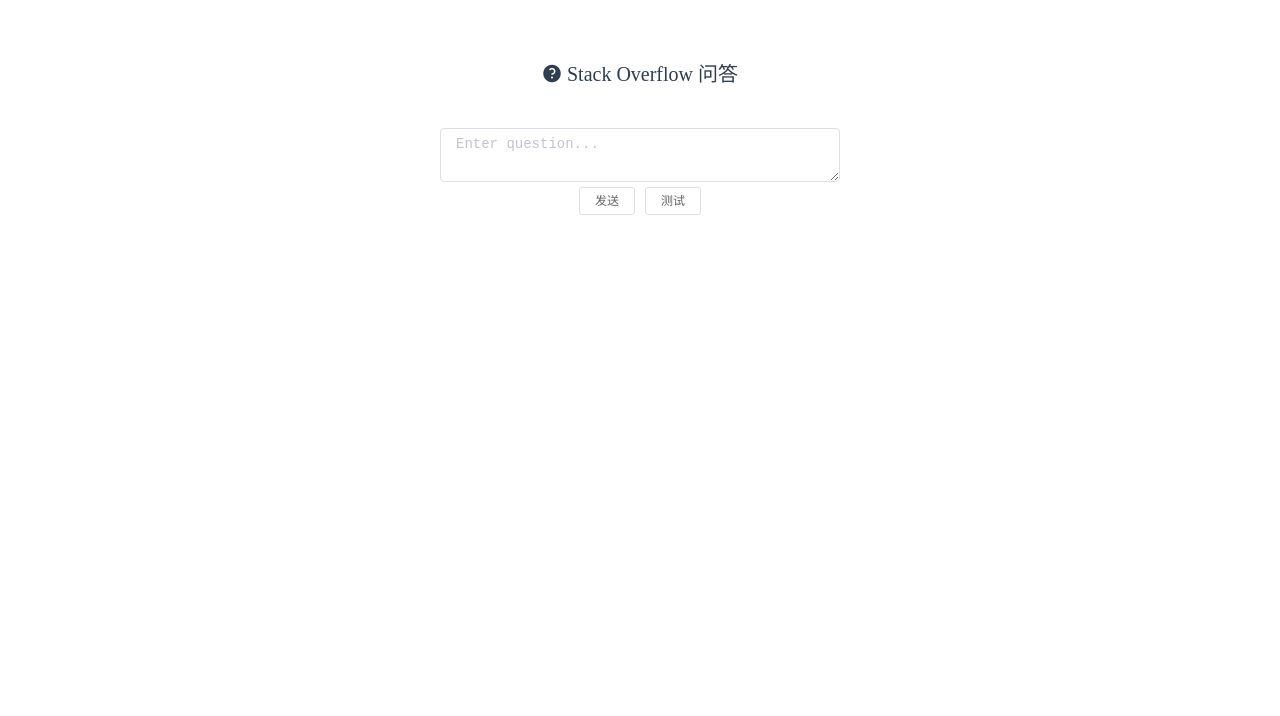
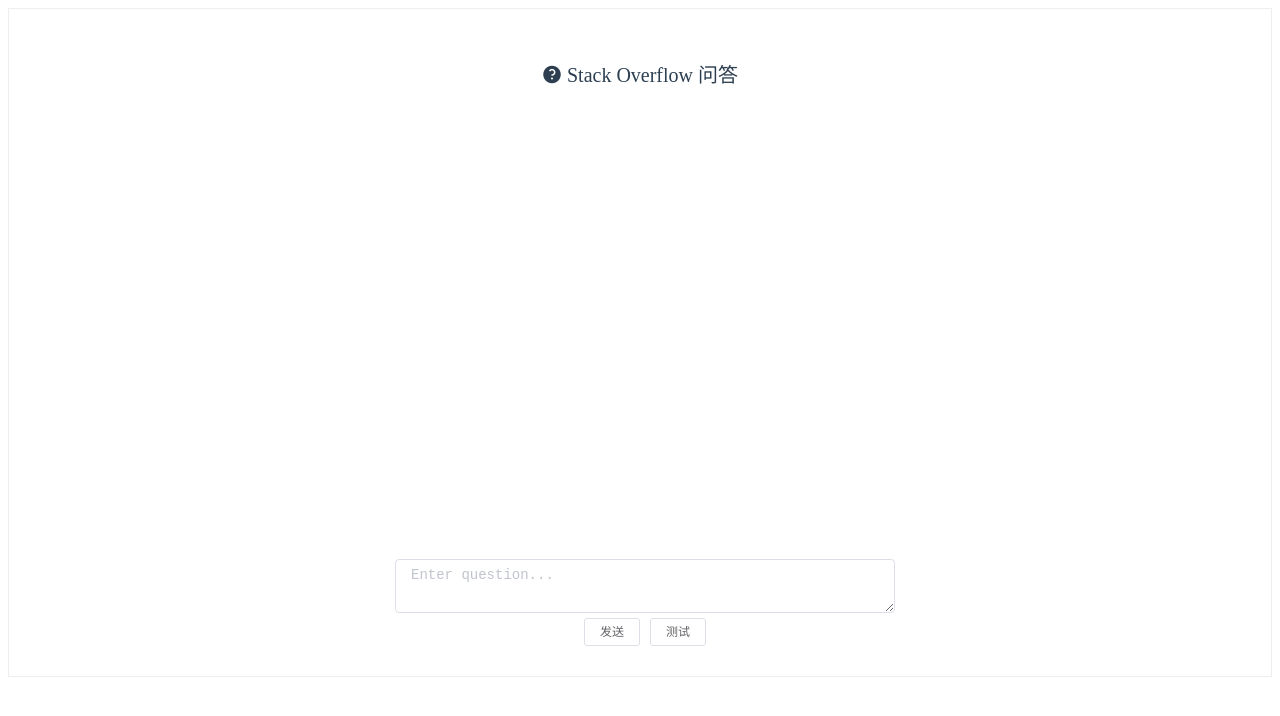
Before and after one commit to ASETP/ASETP-frontend, a Vue app: page / in a window 1280 px wide. Shown: the top 716 px of the page. Built offline with nearby package versions, Linux system fonts and the light colour scheme.

Commit message:
feat: improve ChatWindow's message display

```diff
--- a/src/components/ChatWindow.vue
+++ b/src/components/ChatWindow.vue
@@ -1,20 +1,25 @@
 <template>
+  <el-container class="el-container"
+                style="min-height: 100%;min-width: 100%; border: 1px solid #eee">
     <div class="chat-window">
-    <!-- 显示聊天消息的容器 -->
-    <el-container class="message-container">
+      <!-- 显示消息的容器 -->
+      <el-container class="message-container" style="height: 540px">
         <el-header
             style="margin-top: 50px;line-height:1.7;font: 20px Extra large"
-
             class="el-icon-question">
           Stack Overflow 问答
         </el-header>
-      <div v-for="message in messages" :key="message.id" class="message">
+        <ul class="infinite-list" v-infinite-scroll="load"
+            style="height:400px;width:460px;overflow:auto">
+          <li v-for="message in messages" :key="message.id" class="message">
             <div v-if="message.isMe" class="message-text mine">{{ message.text }}</div>
             <div v-else class="message-text">{{ message.text }}</div>
-      </div>
+          </li>
+        </ul>
       </el-container>
-    <!-- 输入消息的表单 -->
-    <form class="input-form">
+
+      <!-- 输入消息 -->
+      <form class="input-form" style="width: 500px;margin-left:10px;margin-bottom: 30px">
         <el-input
             v-model="inputText"
             type="textarea"
@@ -36,6 +41,7 @@
         </div>
       </form>
     </div>
+  </el-container>
 </template>
 
 <script>
@@ -46,10 +52,14 @@
     return {
       inputText: '',
       messages: [],
+      count:0,
       loading: false
     };
   },
   methods: {
+    load () {
+      this.count += 2
+    },
     sendMessage() {
       if (this.inputText.trim()) {
         this.loading = true;
@@ -82,7 +92,7 @@
 
 <style scoped>
 .chat-window {
-  max-width: 400px;
+  max-width: 600px;
   margin: 0 auto;
 }
 
@@ -91,13 +101,13 @@
 }
 
 .message {
-  padding: 5px;
-  margin-bottom: 5px;
+  padding: 3px;
+  margin-bottom: 3px;
 }
 
 .message-text {
-  padding: 10px;
-  border-radius: 5px;
+  padding: 5px;
+  border-radius: 3px;
 }
 
 .mine {
```
Lines whose indentation alone changed are shown as unchanged.
